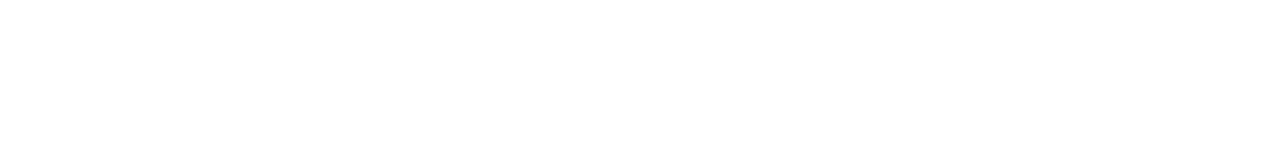
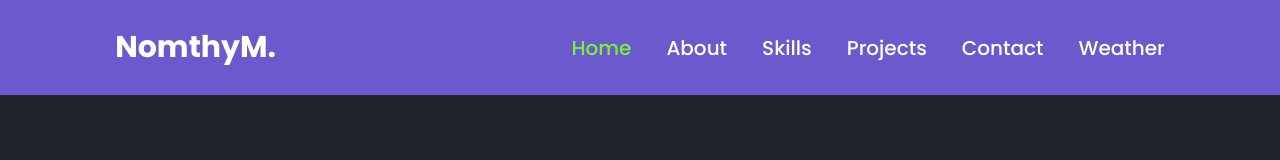
Before and after one commit to Nomthy31/Project2_CV, a plain HTML site: page index.html in a window 1280 px wide. Drawn offline with Linux system fonts and the light colour scheme.

Commit message:
Finished with the navbar including the styling

```diff
--- a/index.html
+++ b/index.html
@@ -6,5 +6,17 @@
     <title>Portfolio</title>
     <link rel="stylesheet" href="style.css" />
   </head>
-  <body></body>
+  <body>
+    <nav class="navbar">
+      <a href="#" class="logo">NomthyM.</a>
+      <ul>
+        <li class="active"><a href="#">Home</a></li>
+        <li><a href="#">About</a></li>
+        <li><a href="#">Skills</a></li>
+        <li><a href="#">Projects</a></li>
+        <li><a href="#">Contact</a></li>
+        <li><a href="#">Weather</a></li>
+      </ul>
+    </nav>
+  </body>
 </html>
--- a/style.css
+++ b/style.css
@@ -0,0 +1,46 @@
+@import url("https://fonts.googleapis.com/css2?family=Poppins:ital,wght@0,100;0,200;0,300;0,400;0,500;0,600;0,700;0,800;0,900;1,100;1,200;1,300;1,400;1,500;1,600;1,700;1,800;1,900&display=swap");
+* {
+  margin: 0;
+  padding: 0;
+  box-sizing: border-box;
+  font-family: "Poppins", sans-serif;
+}
+body {
+  background-color: #1f242d;
+}
+a {
+  color: #fff;
+  text-decoration: none;
+}
+.navbar {
+  position: fixed;
+  left: 0;
+  top: 0;
+  width: 100%;
+  padding: 25px 9%;
+  background: slateblue;
+  display: flex;
+  justify-content: space-between;
+  align-items: center;
+  z-index: 100;
+}
+.navbar .logo {
+  font-size: 30px;
+  font-weight: 700;
+}
+.navbar ul {
+  display: flex;
+}
+.navbar ul li {
+  list-style: none;
+  margin-left: 35px;
+}
+.navbar ul li a {
+  font-size: 20px;
+  font-weight: 500;
+  transition: 0.5s;
+}
+.navbar ul li:hover a,
+.navbar ul li.active a {
+  color: #7cf03d;
+}
```
